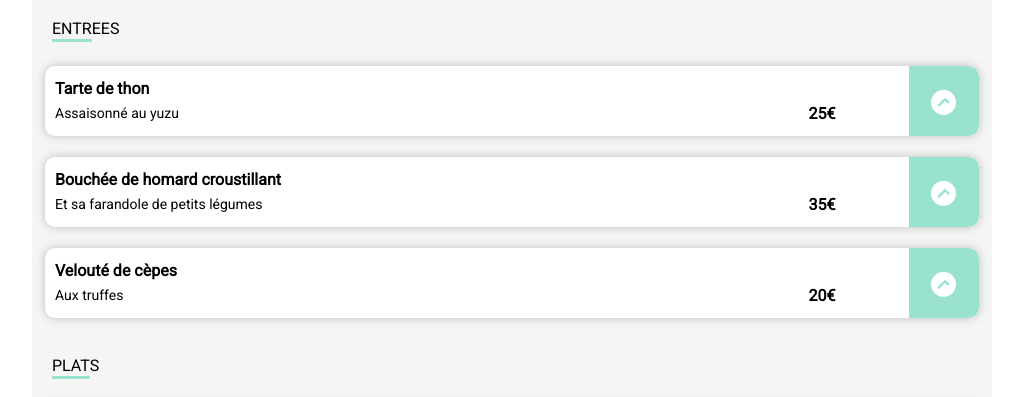
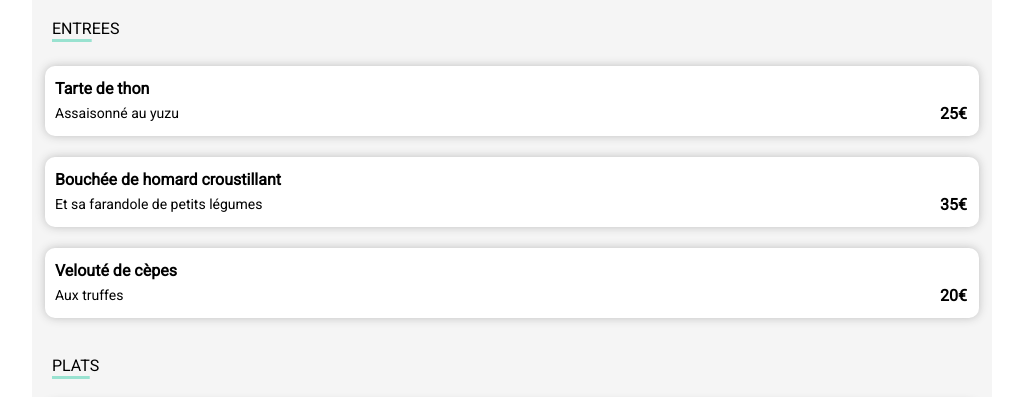
Before and after one commit to olivierwebdev/OlivierAtangana_3_11012022, a website: page delice.html in a window 1280 px wide. Shown: the part 335-732 px from the top of the page, without its empty margins (128-1151 px from the left). Drawn offline with Linux system fonts and the light colour scheme; a web font is replaced by a local one.

Commit message:
réglages marge-gauche prix sur pages restos pour faire apparaitre l'animation uniquement au survol sur version tablette et desktop

```diff
--- a/sass/main.scss
+++ b/sass/main.scss
@@ -645,7 +645,7 @@ button:hover{
         margin: 3px;
     }
     .prix{
-        margin-left: 445px;
+        margin-left: 485px;
     }
 
 }
@@ -699,6 +699,6 @@ button:hover{
         text-align: left;
     }
     .prix {
-        margin-left: -190px;
+        margin-left: 0px;
       }
 }
```
Also changed, not shown: CSS/style.css.
